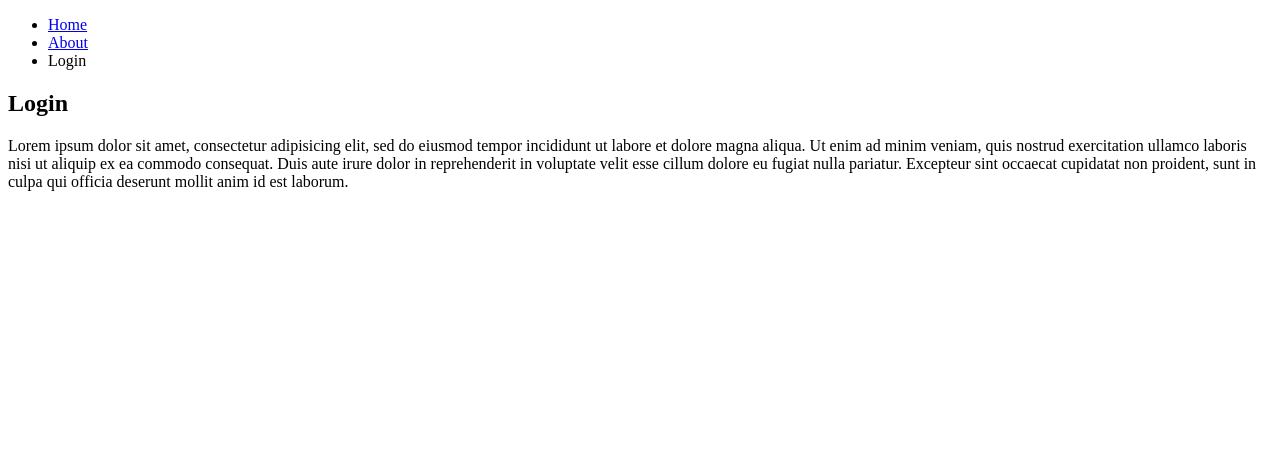
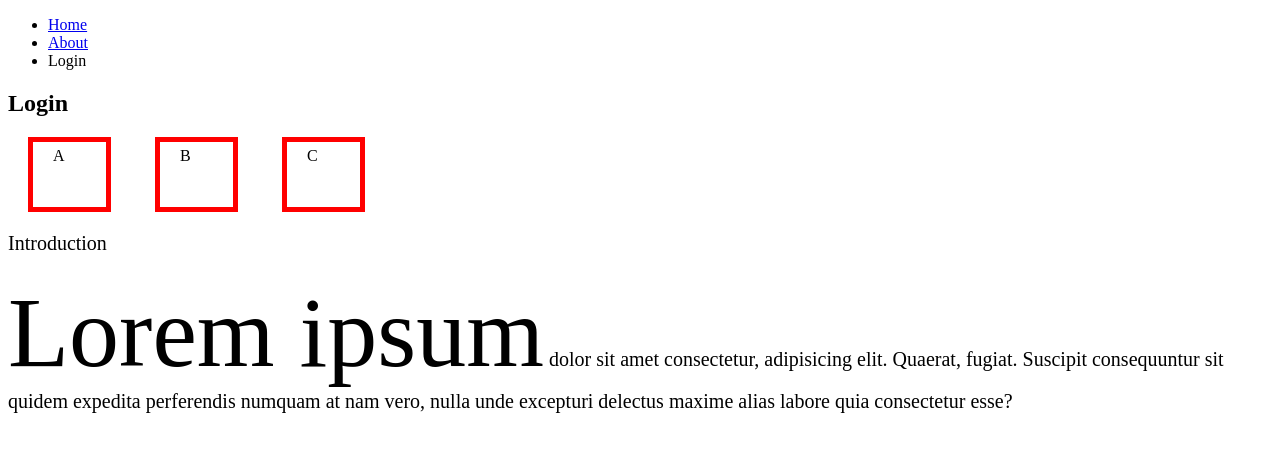
Before and after one commit to dwipaalfarisi/learn-web-development, a plain HTML site: page css-learn/login.html in a window 1280 px wide. Drawn offline with Linux system fonts and the light colour scheme.

Commit message:
done with css, next S7: advance-css

```diff
--- a/css-learn/login.html
+++ b/css-learn/login.html
@@ -2,6 +2,7 @@
 <html>
 <head>
   <title>My first website!</title>
+  <link rel="stylesheet" href="style-login.css">
 </head>
 <body>
   <header>
@@ -15,12 +16,11 @@
   </header>
   <section>
     <h2>Login</h2>
-    <p>Lorem ipsum dolor sit amet, consectetur adipisicing elit, sed do eiusmod
-    tempor incididunt ut labore et dolore magna aliqua. Ut enim ad minim veniam,
-    quis nostrud exercitation ullamco laboris nisi ut aliquip ex ea commodo
-    consequat. Duis aute irure dolor in reprehenderit in voluptate velit esse
-    cillum dolore eu fugiat nulla pariatur. Excepteur sint occaecat cupidatat non
-    proident, sunt in culpa qui officia deserunt mollit anim id est laborum.</p>
+    <div class="box-model">A</div>
+    <div class="box-model">B</div>
+    <div class="box-model">C</div>
+    <p>Introduction</p>
+    <p><span>Lorem ipsum</span> dolor sit amet consectetur, adipisicing elit. Quaerat, fugiat. Suscipit consequuntur sit quidem expedita perferendis numquam at nam vero, nulla unde excepturi delectus maxime alias labore quia consectetur esse?</p>
   </section>
 </body>
 </html>
--- /dev/null
+++ b/css-learn/style-login.css
@@ -0,0 +1,16 @@
+.box-model {
+    border: 5px solid red;
+    display: inline-block;
+    padding: 5px 20px;
+    margin: 0px 20px;
+    width: 33px;
+    height: 55px
+}
+
+p {
+    font-size: 20px;
+}
+
+span {
+    font-size: 5em;
+}
```
Also changed, not shown: css-learn/about.html (+1 -0 lines), css-learn/index.html (+10 -0 lines), css-learn/style.css (+23 -0 lines).
